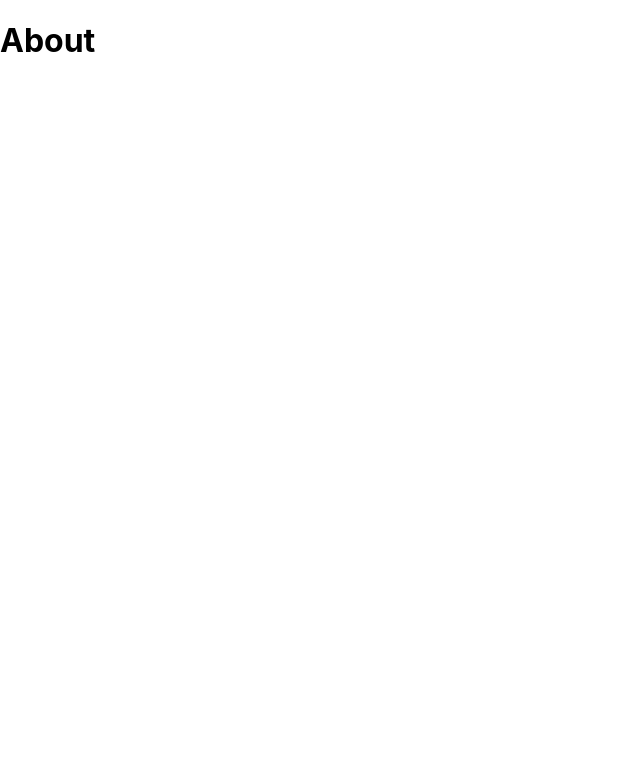
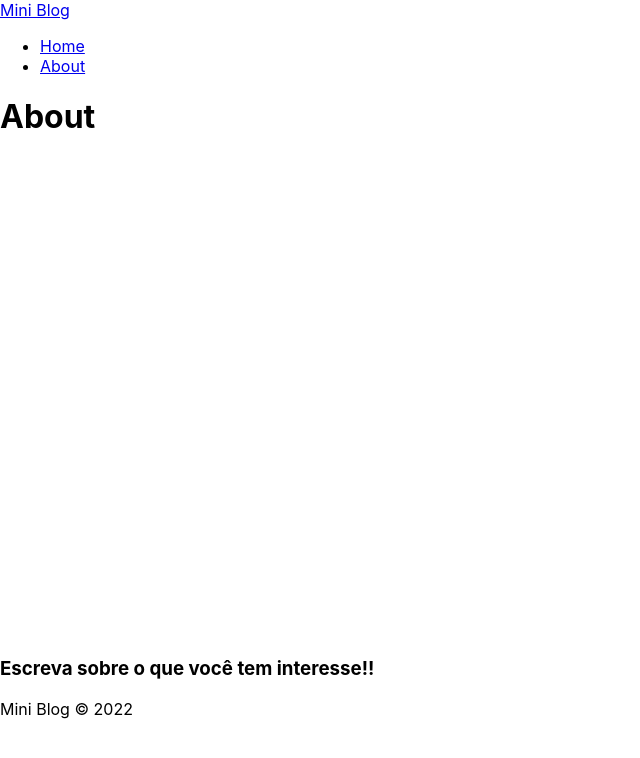
Before and after one commit to NegraoWalker/miniblog, a React (Create React App) app: page /about in a window 1280 px wide. Shown: the top 758 px of the page, without its empty margins (0-640 px from the left). Built offline with nearby package versions, Linux system fonts and the light colour scheme.

Commit message:
Adicionando o navbar e footer na aplicação

```diff
--- a/src/App.js
+++ b/src/App.js
@@ -1,19 +1,25 @@
 import './App.css'
 import { BrowserRouter, Routes, Route, Navigate } from "react-router-dom"
+//*Pages:
 import Home from './pages/Home/Home';
 import About from './pages/About/About';
+//*Components:
+import Footer from './components/Footer';
+import Navbar from './components/Navbar';
 
 
 function App() {
   return (
     <div className="App">
       <BrowserRouter>
+        <Navbar />
         <div className="container">
           <Routes>
             <Route path='/' element={<Home />}></Route>
             <Route path='/about' element={<About />}></Route>
           </Routes>
         </div>
+        <Footer />
       </BrowserRouter>
     </div>
   );
--- /dev/null
+++ b/src/components/Footer.js
@@ -0,0 +1,13 @@
+import React from 'react'
+import styles from './Footer.module.css'
+
+const Footer = () => {
+    return (
+        <footer>
+            <h3>Escreva sobre o que você tem interesse!!</h3>
+            <p>Mini Blog &copy; 2022</p>
+        </footer>
+    )
+}
+
+export default Footer
--- /dev/null
+++ b/src/components/Navbar.js
@@ -0,0 +1,27 @@
+import React from 'react'
+import { NavLink } from "react-router-dom"
+import styles from "./Navbar.module.css"
+
+const Navbar = () => {
+    return (
+        <nav>
+            <NavLink to='/' >
+                Mini Blog
+            </NavLink>
+            <ul>
+                <li>
+                    <NavLink to='/'>
+                        Home
+                    </NavLink>
+                </li>
+                <li>
+                    <NavLink to='/about'>
+                        About
+                    </NavLink>
+                </li>
+            </ul>
+        </nav>
+    )
+}
+
+export default Navbar
```
Also changed, not shown: src/components/Footer.module.css (added), src/components/Navbar.module.css (added).
